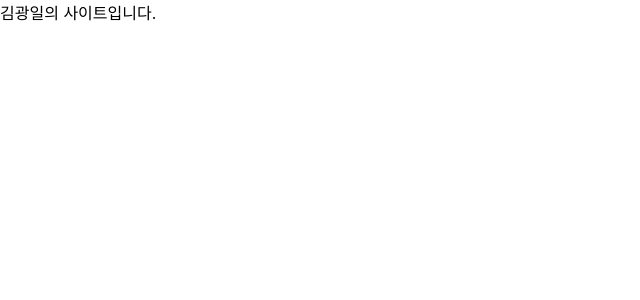
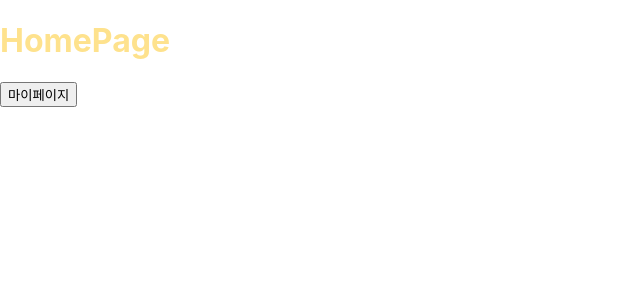
Before and after one commit to pangil5634/pangil5634, a React (Create React App) app in the folder pangil5634_introduce/: page / in a window 1280 px wide. Shown: the top 300 px of the page, without its empty margins (0-640 px from the left). Built offline with nearby package versions, Linux system fonts and the light colour scheme.

Commit message:
feat : router page

```diff
--- a/pangil5634_introduce/package.json
+++ b/pangil5634_introduce/package.json
@@ -8,7 +8,9 @@
     "@testing-library/user-event": "^13.5.0",
     "react": "^18.2.0",
     "react-dom": "^18.2.0",
+    "react-router-dom": "^6.22.2",
     "react-scripts": "5.0.1",
+    "styled-components": "^6.1.8",
     "web-vitals": "^2.1.4"
   },
   "scripts": {
--- a/pangil5634_introduce/src/App.js
+++ b/pangil5634_introduce/src/App.js
@@ -1,9 +1,10 @@
 import logo from './logo.svg';
 import './App.css';
+import Routers from './Routers';
 
 function App() {
   return (
-    <div>김광일의 사이트입니다.</div>
+    <Routers/>
   );
 }
 
--- /dev/null
+++ b/pangil5634_introduce/src/Pages/HomePage/HomePage.js
@@ -0,0 +1,17 @@
+import { Link } from "react-router-dom";
+import styled from "styled-components";
+
+function HomePage() {
+    return (
+        <ContainerHomePage>
+             <h1>HomePage</h1>
+            <Link to = "/mypage"><button>마이페이지</button></Link>
+        </ContainerHomePage>
+    )
+}
+
+const ContainerHomePage = styled.div`
+    color : ${({ theme }) => theme.colors.lemon_100 || 'skyblue'};
+`;
+
+export default HomePage;
--- /dev/null
+++ b/pangil5634_introduce/src/Pages/MyPage/MyPage.js
@@ -0,0 +1,15 @@
+import styled from "styled-components";
+
+function MyPage() {
+    return (
+        <ContainerMyPage>
+            <h1>MyPage</h1>
+        </ContainerMyPage>
+    );
+}
+
+const ContainerMyPage = styled.div`
+    color : ${({ theme }) => theme.colors.peach_100 || 'skyblue'};
+`;
+
+export default MyPage;
--- /dev/null
+++ b/pangil5634_introduce/src/Routers.js
@@ -0,0 +1,14 @@
+import {Route, Routes} from "react-router-dom";
+import HomePage from "./Pages/HomePage/HomePage";
+import MyPage from "./Pages/MyPage/MyPage";
+
+function Routers() {
+    return (
+        <Routes>
+            <Route path="/" index="index" element={<HomePage />} />
+            <Route path = "/mypage" element={<MyPage/>}/>
+        </Routes>
+    );
+}
+
+export default Routers;
--- /dev/null
+++ b/pangil5634_introduce/src/Style/theme.js
@@ -0,0 +1,9 @@
+export const theme = {
+  colors: {
+    lemon_100: "#FEE28D",
+
+    peach_100: "#FFCFBB",
+
+    green_100: "#B2E3D4",
+  },
+};
--- a/pangil5634_introduce/src/index.js
+++ b/pangil5634_introduce/src/index.js
@@ -4,11 +4,17 @@ import './index.css';
 import App from './App';
 import reportWebVitals from './reportWebVitals';
 
+import { BrowserRouter } from "react-router-dom";
+import { theme } from './Style/theme';
+import { ThemeProvider } from "styled-components";
+
 const root = ReactDOM.createRoot(document.getElementById('root'));
 root.render(
-  <React.StrictMode>
-    <App />
-  </React.StrictMode>
+  <ThemeProvider theme={theme}>
+    <BrowserRouter>
+      <App />
+    </BrowserRouter>
+  </ThemeProvider>
 );
 
 // If you want to start measuring performance in your app, pass a function
```
Also changed, not shown: 1 other file (tests, documents, lock files or other folders).
